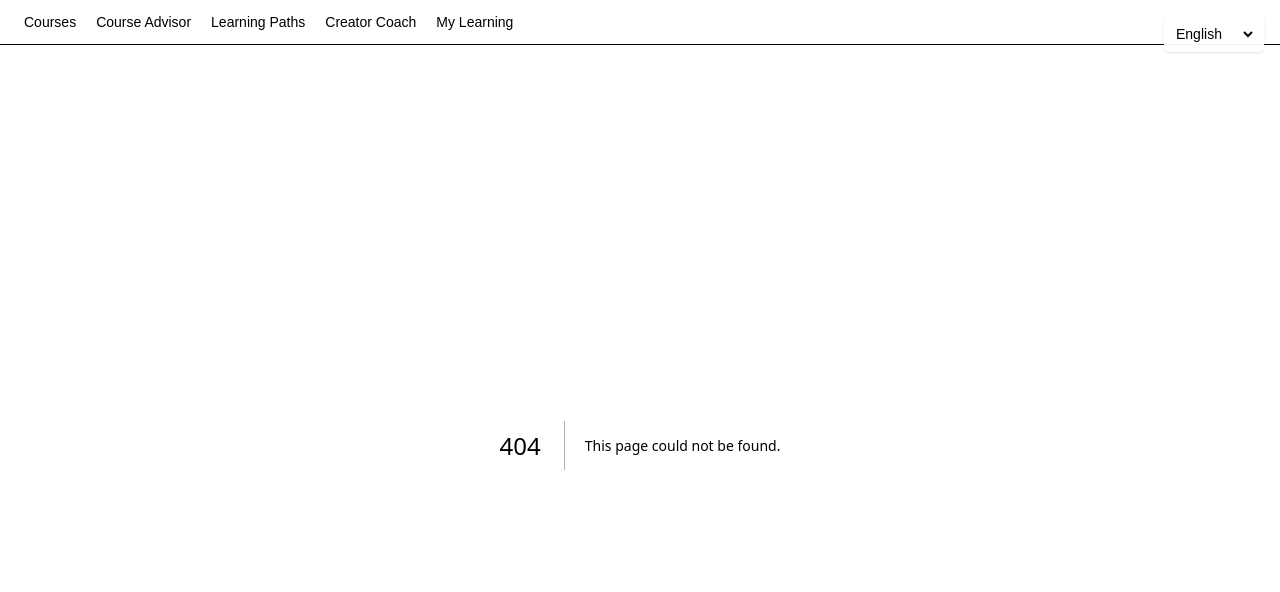
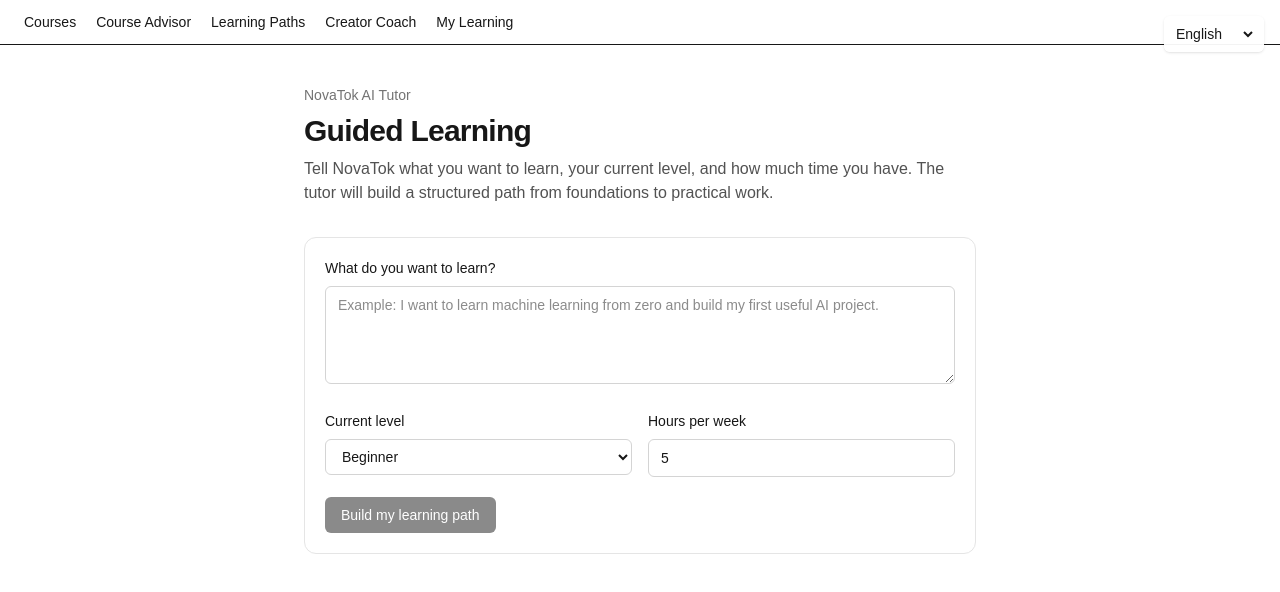
Before and after one commit to Felix6655/novatok-courses, a Next.js app: page /guided-learning in a window 1280 px wide. Before the commit this address had no page. Shown: the top 592 px of the page. Built offline with nearby package versions, Linux system fonts and the light colour scheme.

Commit message:
Add guided learning page

```diff
--- /dev/null
+++ b/src/app/guided-learning/page.tsx
@@ -0,0 +1,25 @@
+import type { Metadata } from "next";
+import { GuidedLearningForm } from "@/components/guided-learning/GuidedLearningForm";
+
+export const metadata: Metadata = {
+  title: "Guided Learning | NovaTok Courses",
+  description: "Build a personalized learning path from any learning goal.",
+};
+
+export default function GuidedLearningPage() {
+  return (
+    <main className="mx-auto max-w-4xl px-4 py-10 sm:px-6 lg:px-8">
+      <p className="text-sm font-medium text-neutral-500">NovaTok AI Tutor</p>
+      <h1 className="mt-2 text-3xl font-semibold tracking-tight text-neutral-900 dark:text-neutral-100">
+        Guided Learning
+      </h1>
+      <p className="mt-2 max-w-2xl text-neutral-600 dark:text-neutral-300">
+        Tell NovaTok what you want to learn, your current level, and how much time you have.
+        The tutor will build a structured path from foundations to practical work.
+      </p>
+      <div className="mt-8">
+        <GuidedLearningForm />
+      </div>
+    </main>
+  );
+}
```
